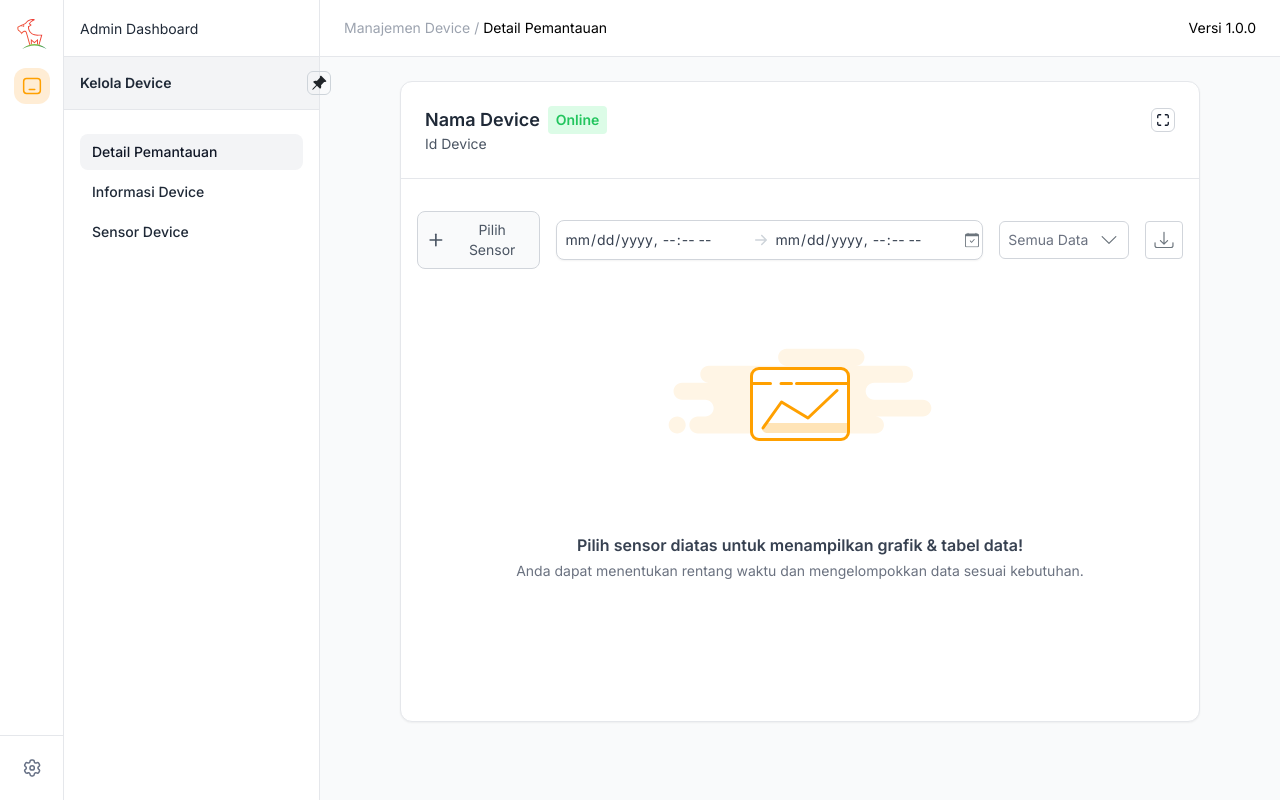
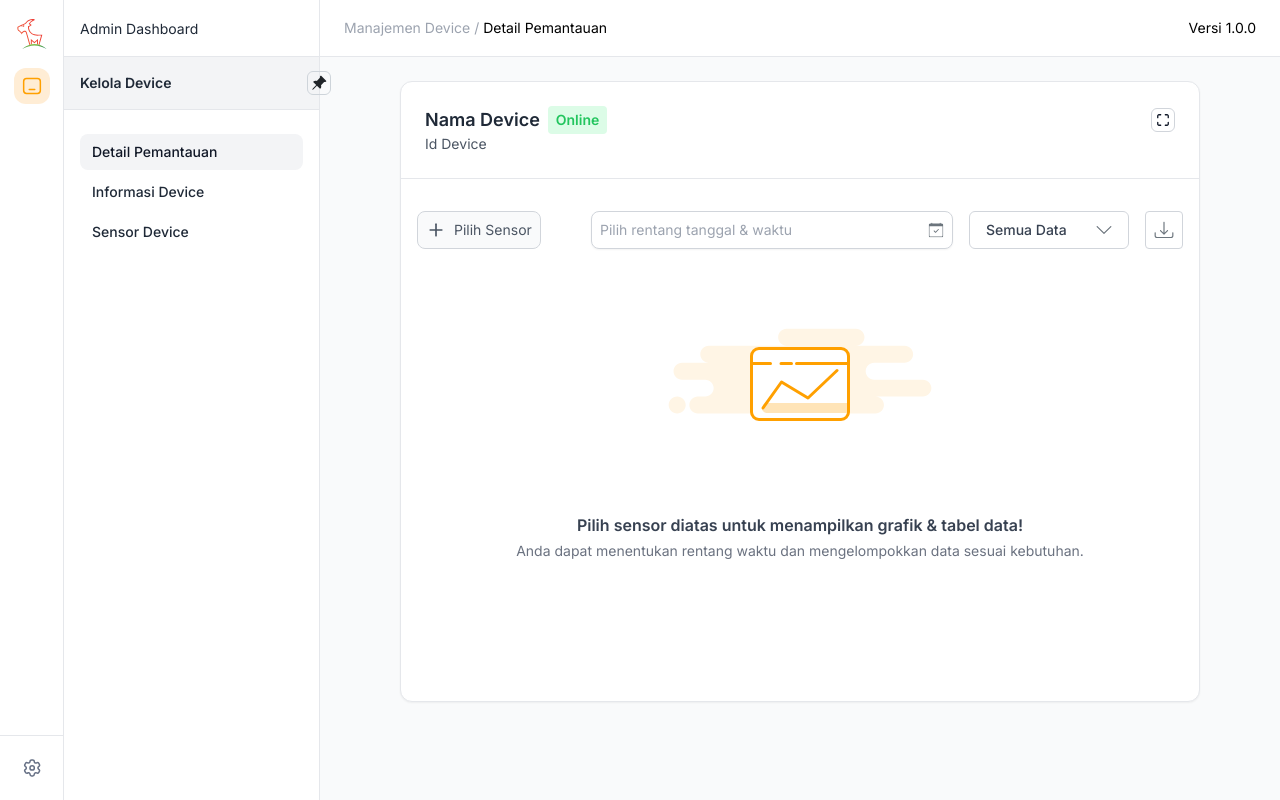
Before and after one commit to MrA-png/test-mertani-frontend, a SvelteKit app: page /detail-pemantauan in a window 1280 px wide. Built offline with nearby package versions, Linux system fonts and the light colour scheme.

Commit message:
date picker

```diff
--- a/package.json
+++ b/package.json
@@ -21,6 +21,7 @@
 		"@sveltejs/vite-plugin-svelte": "^5.0.0",
 		"@tailwindcss/postcss": "^4.1.8",
 		"@types/chart.js": "^4.0.1",
+		"@types/flatpickr": "^3.1.4",
 		"autoprefixer": "^10.4.21",
 		"eslint": "^9.18.0",
 		"eslint-config-prettier": "^10.0.1",
@@ -40,6 +41,7 @@
 		"chart.js": "^4.4.9",
 		"chartjs-adapter-date-fns": "^3.0.0",
 		"chartjs-plugin-crosshair": "^2.0.0",
+		"flatpickr": "^4.6.13",
 		"lucide-svelte": "^0.513.0",
 		"wx-svelte-core": "^2.1.1"
 	}
--- a/src/pages/DetailPemantauan.svelte
+++ b/src/pages/DetailPemantauan.svelte
@@ -5,6 +5,11 @@
 	import MultiAxisChart from '../components/chart/MultiAxisChart.svelte';
 	import MonitoringTable from '../components/detail-pemantauan/MonitoringTable.svelte';
 	import GrafikControlPanel from '../components/detail-pemantauan/GrafikControlPanel.svelte';
+	import flatpickr from 'flatpickr';
+	import 'flatpickr/dist/themes/airbnb.css';
+	import { onMount } from 'svelte';
+
+	let dateInput: HTMLInputElement;
 
 	let dropdownOpen = false;
 	let showChartAndTable = false;
@@ -24,10 +29,39 @@
 		{ name: 'Water Level (cm)', color: '#f59e0b', axis: 'Kiri', tipe: 'Garis' }
 	];
 
-	function handleUpdate(event) {
+	let options = ['Semua Data', 'Per 30 Menit', 'Per 1 Jam', 'Hari', 'Minggu', 'Bulan', 'Tahun'];
+	let selected = options[0];
+	let show = false;
+
+	onMount(() => {
+		flatpickr(dateInput, {
+			mode: 'range',
+			enableTime: true,
+			time_24hr: true,
+			dateFormat: 'Y-m-d H:i',
+			defaultHour: 0,
+			defaultMinute: 0,
+			minuteIncrement: 1,
+			showMonths: 2,
+			locale: {
+				firstDayOfWeek: 1,
+				rangeSeparator: ' → '
+			}
+		});
+	});
+
+	function selectOption(option: string) {
+		selected = option;
+		show = false;
+	}
+
+	function handleUpdate(event: CustomEvent) {
 		const updatedPanels = event.detail.panels;
-		chartSettings = updatedPanels.filter((p) =>
-			selectedSensors.some((s) => p.name.toLowerCase().includes(s.name.toLowerCase()))
+
+		chartSettings = updatedPanels.filter((p: { name: string }) =>
+			selectedSensors.some((s: { name: string }) =>
+				p.name.toLowerCase().includes(s.name.toLowerCase())
+			)
 		);
 	}
 
@@ -166,28 +200,46 @@
 		<div class="flex items-center gap-4">
 			<div class="flex items-center gap-2 bg-white border border-gray-300 p-2 rounded-lg shadow-sm">
 				<input
-					type="datetime-local"
-					class="text-sm text-gray-700 focus:outline-none focus:ring-2 focus:ring-blue-400"
+					bind:this={dateInput}
+					placeholder="Pilih rentang tanggal & waktu"
+					class="text-sm text-gray-700 focus:outline-none focus:ring-2 focus:ring-blue-400 w-[320px]"
 				/>
-				<img src="/assets/icons/icon-arrow-right.svg" alt="arrow" class="w-3 h-3" />
-				<input
-					type="datetime-local"
-					class="text-sm text-gray-700 focus:outline-none focus:ring-2 focus:ring-blue-400"
-				/>
+
 				<img src="/assets/icons/icon-calender.svg" alt="calendar" class="w-4 h-4" />
 			</div>
 
-			<div class="relative">
-				<select
-					class="block w-auto border border-gray-300 pl-2 pr-10 py-2 rounded-md text-sm text-gray-500 appearance-none bg-white focus:outline-none focus:ring-2 focus:ring-blue-400"
-				>
-					<option>Semua Data</option>
-				</select>
-				<img
-					src="/assets/icons/icon-dropdown.svg"
-					alt="dropdown icon"
-					class="absolute right-3 top-1/2 transform -translate-y-1/2 w-4 h-4 text-gray-600 pointer-events-none"
-				/>
+			<div class="relative inline-block text-left w-40">
+				<div>
+					<button
+						type="button"
+						class="inline-flex justify-between items-center w-full rounded-md bg-white px-4 py-2 text-sm font-medium text-gray-700 border border-gray-300 hover:bg-gray-50 focus:outline-none focus:ring-2 focus:ring-blue-400"
+						on:click={() => (show = !show)}
+					>
+						{selected}
+						<img
+							src="/assets/icons/icon-dropdown.svg"
+							alt="dropdown icon"
+							class="ml-2 w-4 h-4 text-gray-600"
+						/>
+					</button>
+				</div>
+
+				{#if show}
+					<div
+						class="absolute z-10 mt-2 w-full rounded-md bg-white shadow-lg ring-1 ring-black ring-opacity-5 focus:outline-none"
+					>
+						<div class="py-1">
+							{#each options as option}
+								<div
+									class="block px-4 py-2 text-sm text-gray-700 hover:bg-gray-100 cursor-pointer"
+									on:click={() => selectOption(option)}
+								>
+									{option}
+								</div>
+							{/each}
+						</div>
+					</div>
+				{/if}
 			</div>
 
 			<button
@@ -252,6 +304,10 @@
 		overflow: auto;
 	}
 
+	.flatpickr-calendar {
+		z-index: 1000;
+	}
+
 	input[type='datetime-local']::-webkit-calendar-picker-indicator {
 		opacity: 0;
 		display: none;
--- a/src/routes/+layout.svelte
+++ b/src/routes/+layout.svelte
@@ -23,6 +23,8 @@
 	<!-- <GrafikControlPanel /> -->
 </div>
 
+<link rel="stylesheet" href="https://cdn.jsdelivr.net/npm/flatpickr/dist/themes/airbnb.css" />
+
 <style>
 	@import url('https://fonts.googleapis.com/css2?family=Inter:wght@400;500;600;700&display=swap');
 
```
Also changed, not shown: 1 other file (tests, documents, lock files or other folders).
